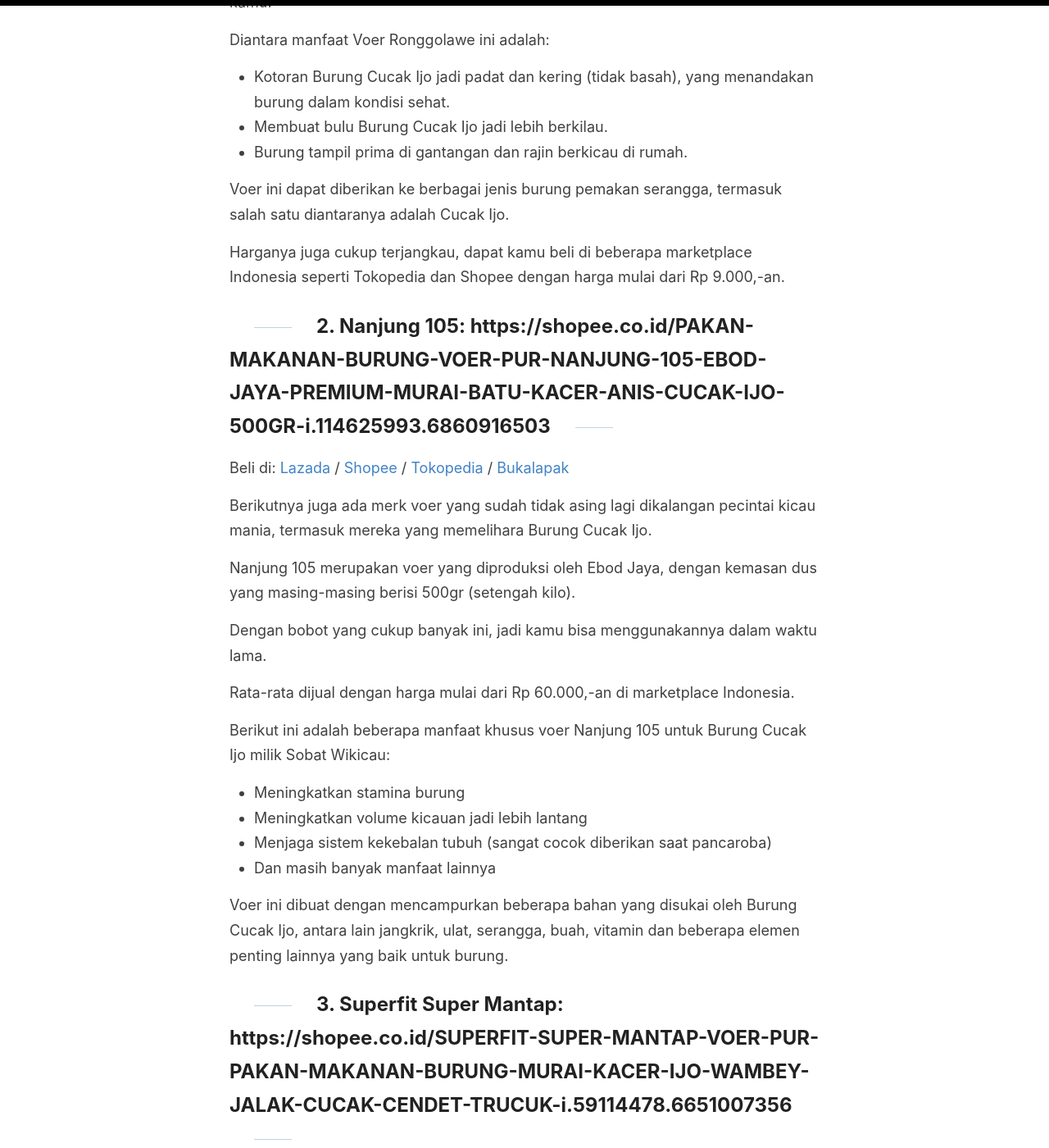
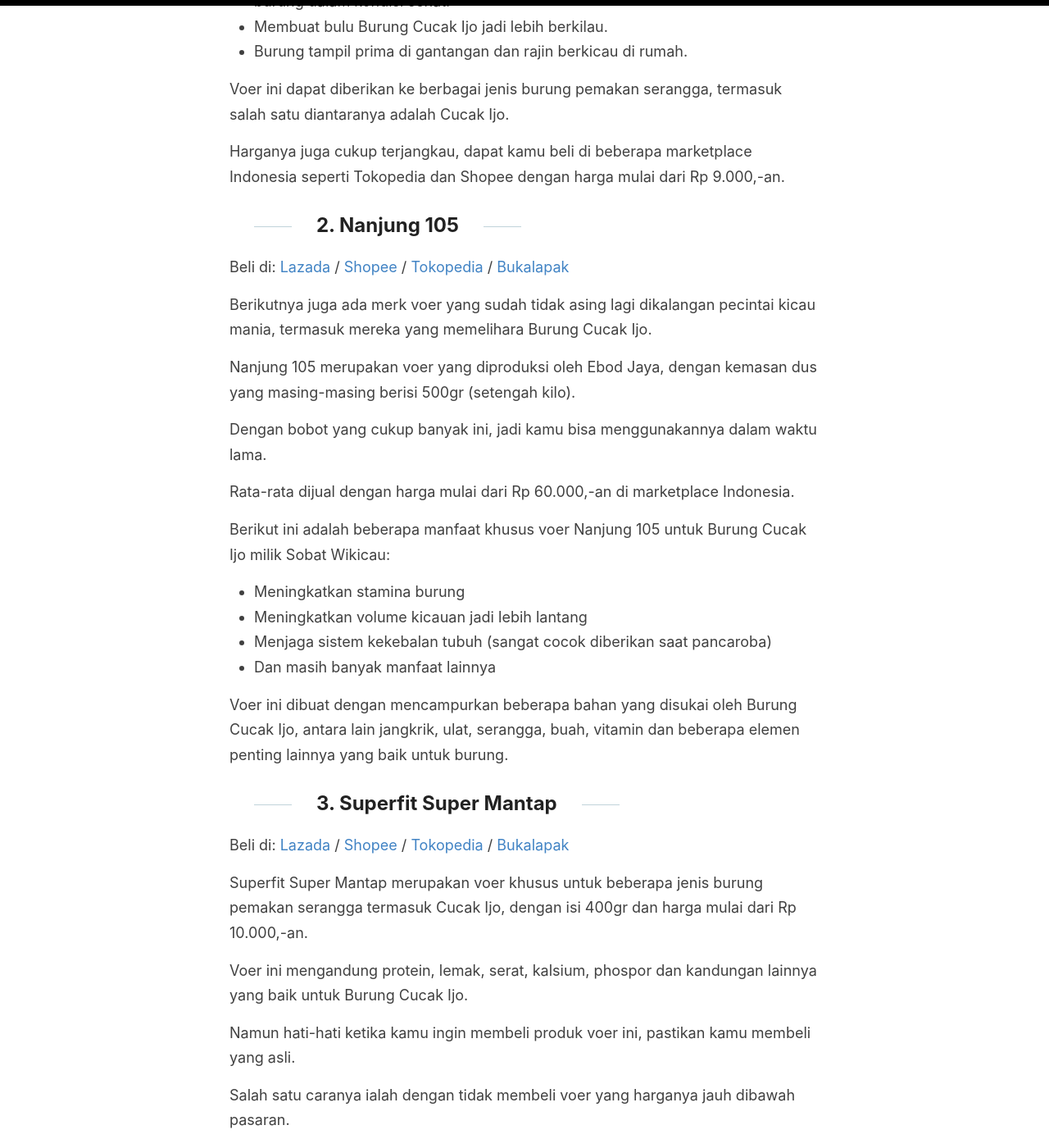
Before and after one commit to wikicau/wikicau.github.io, a Jekyll site: the page built from _posts/2021-01-11-voer-cucak-ijo.md, in a window 1280 px wide and 1400 px high, scrolled down 945 px. Shown: the whole window at 82% size. Built offline with Jekyll 4.4.1, drawn with Linux system fonts in a browser that asks for light colours; some of the changed lines change nothing that is shown; some of the changed text lies outside the part shown.

Commit message:
remove some links

```diff
--- a/_posts/2021-01-11-voer-cucak-ijo.md
+++ b/_posts/2021-01-11-voer-cucak-ijo.md
@@ -12,7 +12,7 @@
 
 Salah satu caranya adalah dengan memberikan asupan pakan yang berkualitas menggunakan beberapa merk voer dibawah ini:
 
-## 1. Voer Ronggolawe: https://shopee.co.id/VOER-RONGGOLAWE-RUMPUT-LAUT-PAKAN-MAKANAN-BURUNG-KACER-MURAI-ANIS-CUCAK-IJO-POKSAY-JALAK-GACOR-BUNYI-i.59114478.3858976362
+## 1. Voer Ronggolawe
 
 Beli di: [Lazada](https://www.lazada.co.id/catalog/?q=Voer+Ronggolawe&_keyori=ss&from=input&spm=a2o4j.home.search.go.57991559T3ddyf) / [Shopee](https://shopee.co.id/search?keyword=voer%20ronggolawe) / [Tokopedia](https://www.tokopedia.com/search?q=Voer+Ronggolawe&utm_source=ops&utm_medium=wb&utm_campaign=OpenSearch) / [Bukalapak](https://www.bukalapak.com/products?search%5Bkeywords%5D=Voer+Ronggolawe&from=opensearch&search_source=opensearch)
 
@@ -30,7 +30,7 @@
 
 Harganya juga cukup terjangkau, dapat kamu beli di beberapa marketplace Indonesia seperti Tokopedia dan Shopee dengan harga mulai dari Rp 9.000,-an.
 
-## 2. Nanjung 105: https://shopee.co.id/PAKAN-MAKANAN-BURUNG-VOER-PUR-NANJUNG-105-EBOD-JAYA-PREMIUM-MURAI-BATU-KACER-ANIS-CUCAK-IJO-500GR-i.114625993.6860916503
+## 2. Nanjung 105
 
 Beli di: [Lazada](https://www.lazada.co.id/catalog/?q=Nanjung+105&_keyori=ss&from=input&spm=a2o4j.searchlist.search.go.48074d04FdDPJE) / [Shopee](https://shopee.co.id/search?keyword=nanjung%20105) / [Tokopedia](https://www.tokopedia.com/search?st=product&q=Nanjung%20105) / [Bukalapak](https://www.bukalapak.com/products?search%5Bkeywords%5D=Nanjung%20105)
 
@@ -51,7 +51,7 @@
 
 Voer ini dibuat dengan mencampurkan beberapa bahan yang disukai oleh Burung Cucak Ijo, antara lain jangkrik, ulat, serangga, buah, vitamin dan beberapa elemen penting lainnya yang baik untuk burung.
 
-## 3. Superfit Super Mantap: https://shopee.co.id/SUPERFIT-SUPER-MANTAP-VOER-PUR-PAKAN-MAKANAN-BURUNG-MURAI-KACER-IJO-WAMBEY-JALAK-CUCAK-CENDET-TRUCUK-i.59114478.6651007356
+## 3. Superfit Super Mantap
 
 Beli di: [Lazada](https://www.lazada.co.id/catalog/?q=Superfit+Super+Mantap&_keyori=ss&from=input&spm=a2o4j.searchlist.search.go.46ef6e21LX80rp) / [Shopee](https://shopee.co.id/search?keyword=superfit%20super%20mantap) / [Tokopedia](https://www.tokopedia.com/search?st=product&q=Superfit%20Super%20Mantap) / [Bukalapak](https://www.bukalapak.com/products?search%5Bkeywords%5D=Superfit%20Super%20Mantap)
 
```
